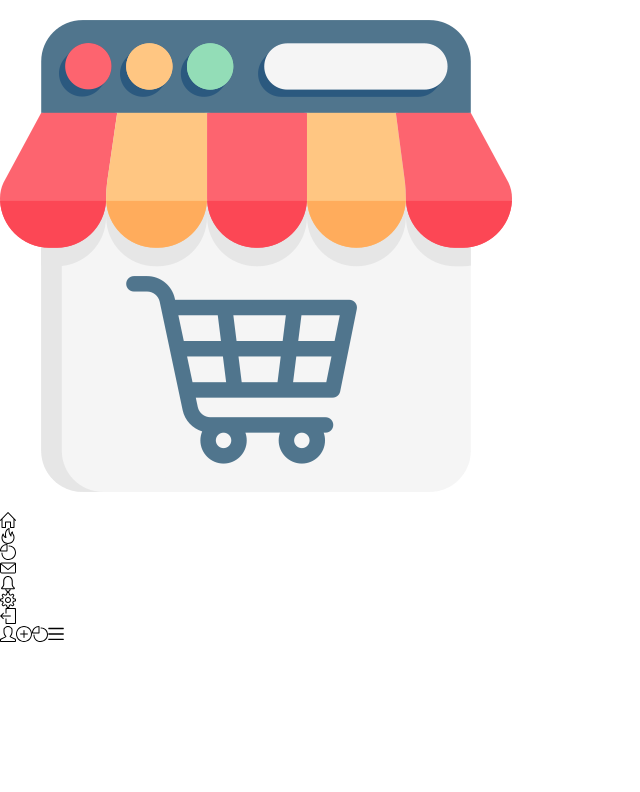
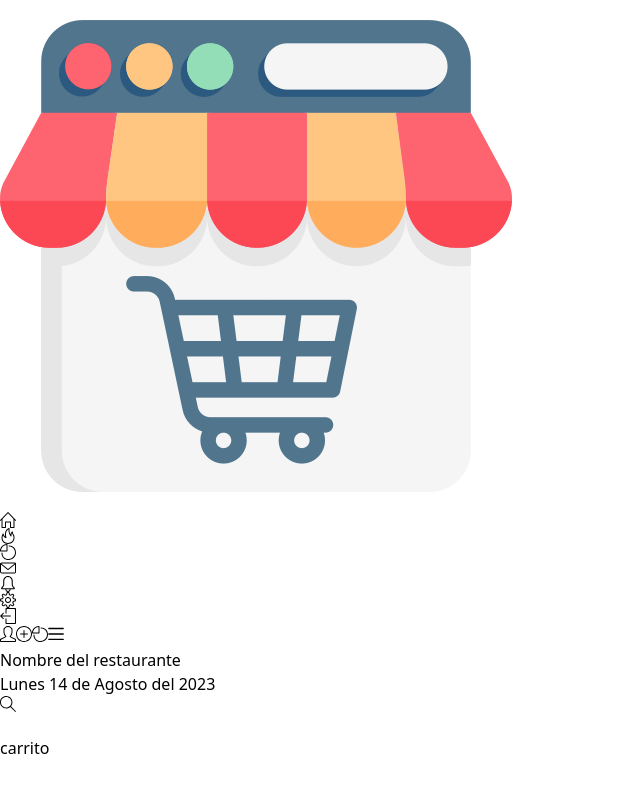
Before and after one commit to RamiroMota/ecomerce-react-tailwindcss, a React (Vite) app: page / in a window 1280 px wide. Shown: the top 792 px of the page, without its empty margins (0-640 px from the left). Built offline with nearby package versions, Linux system fonts and the light colour scheme.

Commit message:
Se completo el menu movil

```diff
--- a/index.html
+++ b/index.html
@@ -4,7 +4,7 @@
     <meta charset="UTF-8" />
     <link rel="icon" type="image/svg+xml" href="./src/assets/online-shop.svg" />
     <meta name="viewport" content="width=device-width, initial-scale=1.0" />
-    <title>Vite + React</title>
+    <title>e-commerce React</title>
   </head>
   <body>
     <div id="root"></div>
--- a/src/App.jsx
+++ b/src/App.jsx
@@ -1,29 +1,57 @@
 import React from 'react'
-import { SlMenu, SlUser, SlPlus, SlPieChart } from 'react-icons/sl';
+import { useState } from 'react';
+import { SlMenu, SlUser, SlPlus, SlPieChart, SlClose, SlMagnifier } from 'react-icons/sl';
 import './index.css'
+
+// importación de componentes
 import Sidebar from './components/shared/Sidebar'
 
 function App() {
+
+  const [showMenu, setShowMenu ] = useState(false);
+  const [showOrder, setShowOrder ] = useState(false);
+
+  const toggleMenu = () => {
+    setShowMenu(!showMenu);
+  }
+
   return (
     <div className=' bg-gray-700 w-full min-h-screen'>
-      <Sidebar />
+      <Sidebar showMenu = {showMenu} />
 
       {/* Menu movil */}
 
       <nav className=' bg-gray-800 lg:hidden fixed w-full bottom-0 left-0 text-3xl py-4 px-8 flex items-center justify-between rounded-t-xl rounded-tr-xl text-gray-400'>
-        <button>
+        <button className=' p-2'>
           <SlUser />
         </button>
-        <button>
+        <button className=' p-2'>
           <SlPlus />
         </button>
-        <button>
+        <button className=' p-2'>
           <SlPieChart />
         </button>
-        <button>
-          <SlMenu className=' text-white'/>
+        <button onClick={toggleMenu} className=' text-white p-2 hover:scale-110 hover:bg-indigo-500 hover:rounded-full duration-300'>
+          {showMenu ? <SlClose /> : <SlMenu /> }
         </button>
       </nav>
+      <main className=' lg:pl-28 grid-cols-1 lg:grid-cols-8'>
+        <div className=' lg:col-span-6'>
+          <header className='p-4'>
+            <div>
+              <h1 className='text-xl text-gray-300'>Nombre del restaurante</h1>
+              <p className=' text-gray-500'>Lunes 14 de Agosto del 2023</p>
+            </div>
+            <form action="">
+              <div className=' w-full relative'>
+                <SlMagnifier className=' text-gray-100 absolute left-3 top-1/2 -translate-y-1/2 runde'/>
+                <input className=' bg-gray-800 rounded-full w-full py-2 pl-9 pr-4 text-gray-300 outline-none' type="text" />
+              </div>
+            </form>
+          </header>
+        </div>
+        <div className=' lg:col-span-2 bg-red-400 fixed lg:static right-0'>carrito</div>
+      </main>
     </div>
   );
 }
--- a/src/components/shared/Sidebar.jsx
+++ b/src/components/shared/Sidebar.jsx
@@ -2,9 +2,10 @@ import React from 'react'
 import logo from '../../assets/online-shop.webp'
 import { SlHome, SlFire, SlPieChart, SlEnvolope, SlBell, SlSettings, SlLogout } from 'react-icons/sl';
 
-function Sidebar() {
+const Sidebar = (props) => {
+    const {showMenu} = props;
   return (
-    <div className='bg-gray-800 fixed lg:left-0 top-0 w-28 h-full flex flex-col justify-between py-6 rounded-tr-xl rounded-br-xl -left-full'>
+    <div className={`bg-gray-800 fixed lg:left-0 top-0 w-28 h-full flex flex-col justify-between py-6 rounded-tr-xl rounded-br-xl z-50 transition-all ${showMenu ? "left-0" : "-left-full"}`}>
         <div>
             <ul className='pl-4'>
                 <li>
```
Also changed, not shown: note.txt.
